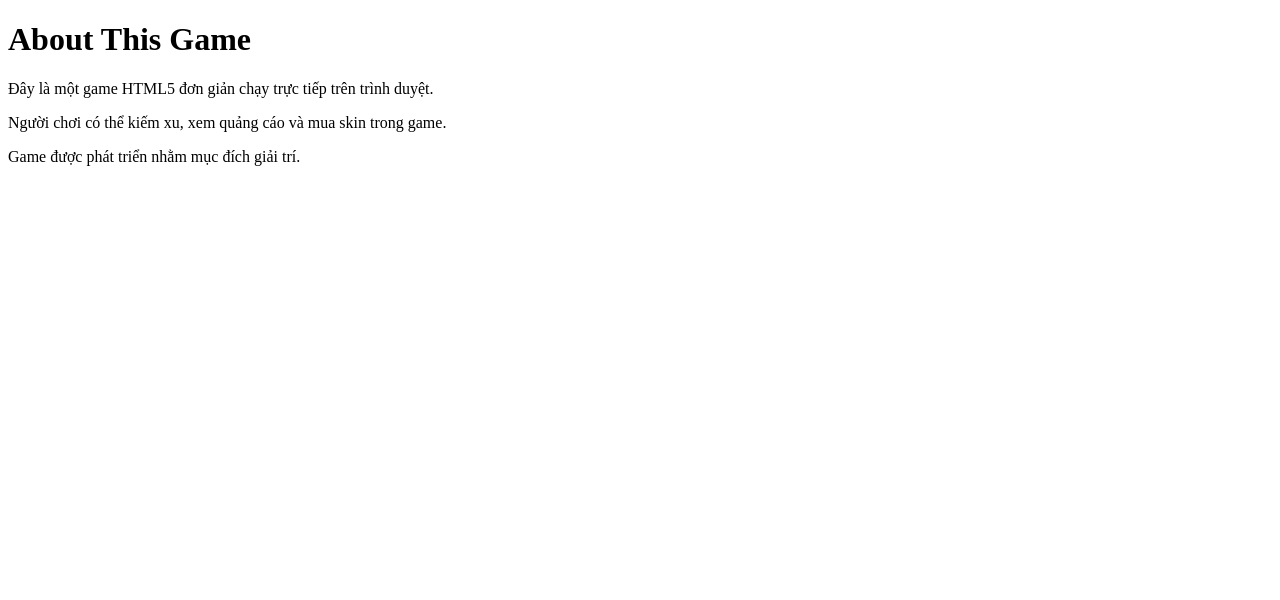
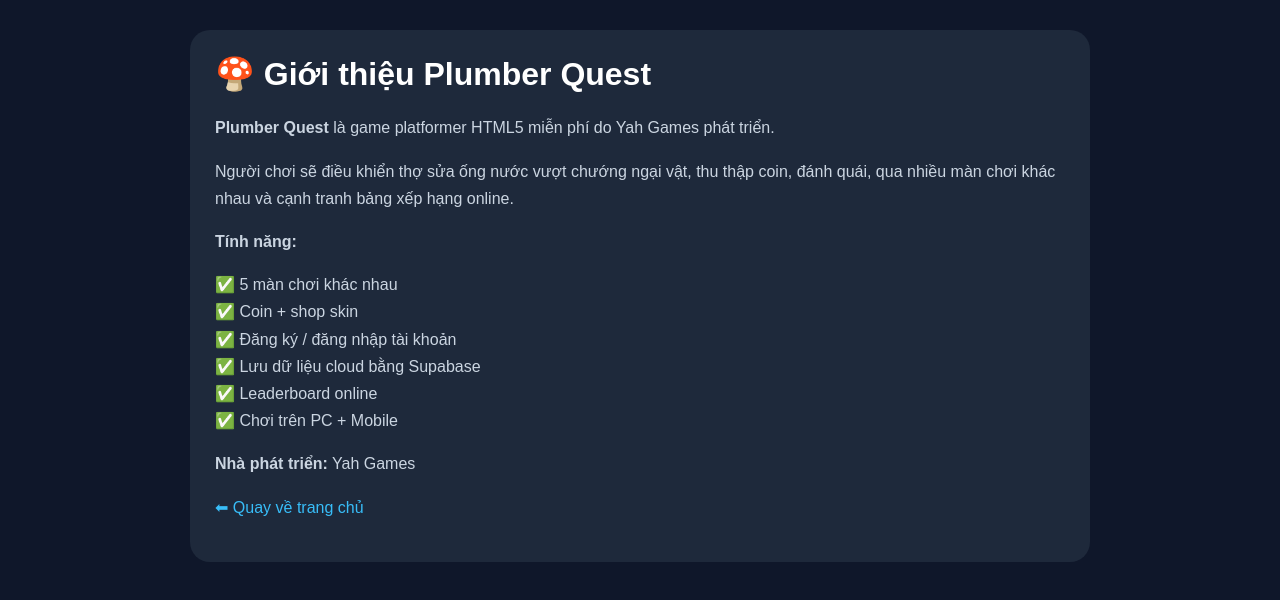
Before and after one commit to InfiniteMagazine228/-, a plain HTML site: page about.html in a window 1280 px wide. Drawn offline with Linux system fonts and the light colour scheme.

Commit message:
Update about.html for game introduction and styling

```diff
--- a/about.html
+++ b/about.html
@@ -1,17 +1,44 @@
-<!DOCTYPE html>
+<!-- =========================
+FILE 4/6 : about.html
+========================= -->
+<!doctype html>
 <html lang="vi">
 <head>
-  <meta charset="UTF-8">
-  <title>About</title>
+<meta charset="utf-8">
+<meta name="viewport" content="width=device-width,initial-scale=1">
+<title>Giới thiệu - Plumber Quest</title>
+<style>
+body{margin:0;font-family:Arial;background:#0f172a;color:#fff}
+.wrap{max-width:900px;margin:auto;padding:30px}
+.card{background:#1e293b;padding:25px;border-radius:20px}
+a{color:#38bdf8;text-decoration:none}
+h1{margin-top:0}
+p{line-height:1.7;color:#cbd5e1}
+</style>
 </head>
 <body>
-  <h1>About This Game</h1>
+<div class="wrap">
+<div class="card">
+<h1>🍄 Giới thiệu Plumber Quest</h1>
 
-  <p>Đây là một game HTML5 đơn giản chạy trực tiếp trên trình duyệt.</p>
+<p><b>Plumber Quest</b> là game platformer HTML5 miễn phí do Yah Games phát triển.</p>
 
-  <p>Người chơi có thể kiếm xu, xem quảng cáo và mua skin trong game.</p>
+<p>Người chơi sẽ điều khiển thợ sửa ống nước vượt chướng ngại vật, thu thập coin, đánh quái, qua nhiều màn chơi khác nhau và cạnh tranh bảng xếp hạng online.</p>
 
-  <p>Game được phát triển nhằm mục đích giải trí.</p>
+<p><b>Tính năng:</b></p>
+<p>
+✅ 5 màn chơi khác nhau<br>
+✅ Coin + shop skin<br>
+✅ Đăng ký / đăng nhập tài khoản<br>
+✅ Lưu dữ liệu cloud bằng Supabase<br>
+✅ Leaderboard online<br>
+✅ Chơi trên PC + Mobile
+</p>
 
+<p><b>Nhà phát triển:</b> Yah Games</p>
+
+<p><a href="index.html">⬅ Quay về trang chủ</a></p>
+</div>
+</div>
 </body>
 </html>
```
